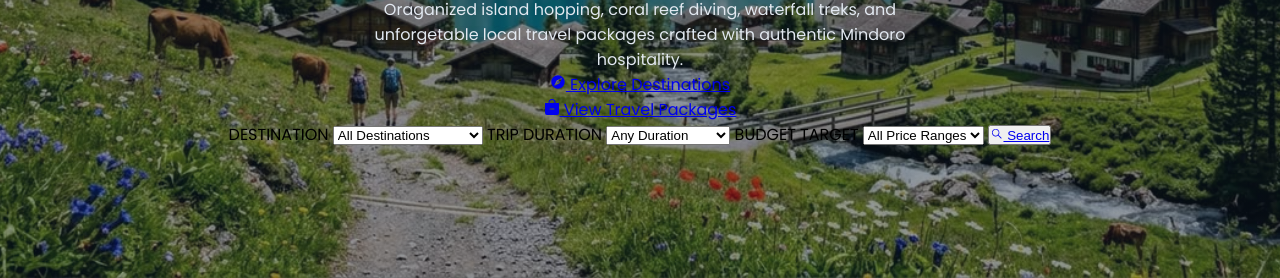
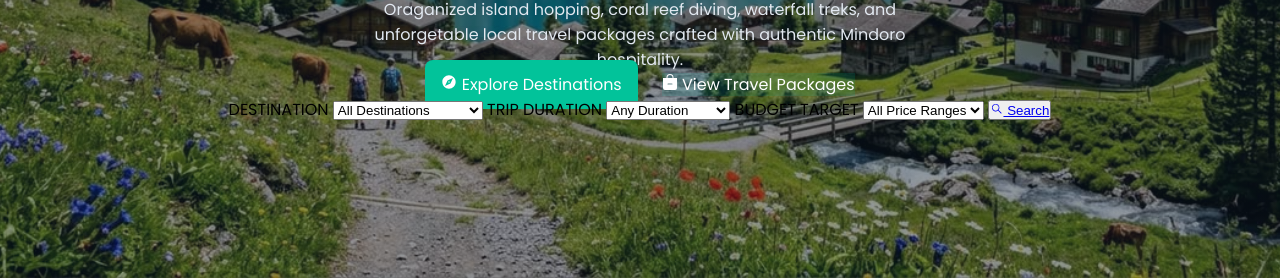
Before and after one commit to Francis-D-Maranan/Lakbay-Isla-Travel-Co., a plain HTML site: page index.html in a window 1280 px wide. Shown: the part 611-889 px from the top of the page. Drawn offline with nearby package versions, Linux system fonts and the light colour scheme.

Commit message:
add some design for the hero section

```diff
--- a/styles/css/index.css
+++ b/styles/css/index.css
@@ -191,3 +191,32 @@ main .hero-section{
     font-family: var(--font-body);
     font-size: 1rem;
 }
+
+.hero-section .explore-travel{
+    display: flex;
+    align-items: center;
+    justify-content: center;
+    gap: 24px;
+}
+
+.explore-travel .explore a{
+    color: var(--color-bg);
+    text-decoration: none;
+    background: #02C39A;
+    padding-block: 0.8rem;
+    padding-inline: 1rem;
+    border-radius: 8px;
+    transition: all;
+}
+
+.explore a:hover{
+    background: var(--color-primary);
+    transform: translateY(-2px);
+}
+
+.travel a{
+    color: var(--color-bg);
+    text-decoration: none;
+    background: rgba(0, 168, 150, 0.15);
+    backdrop-filter: blur(8px);
+}
```
